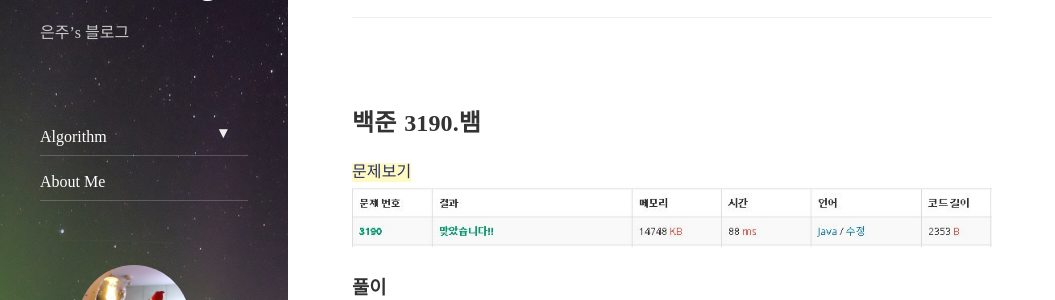
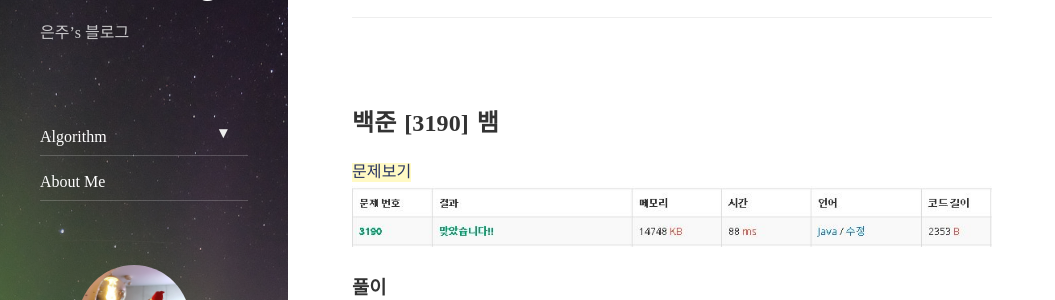
Before and after one commit to EunJu-Kang/EunJu-Kang.github.io, a Jekyll site: the page built from _posts/2020-01-17-algo-3190-뱀.md, in a window 1280 px wide and 900 px high. Shown: the part 139-439 px from the top of the window, without its empty margins (0-1055 px from the left). Built offline with Jekyll 4.4.1, drawn with Linux system fonts in a browser that asks for light colours; nearby versions of some CDN libraries.

```diff
--- a/_posts/2020-01-17-algo-3190-뱀.md
+++ b/_posts/2020-01-17-algo-3190-뱀.md
@@ -6,7 +6,7 @@ categories: Algorithm
 tags: BOJ
 ---
 
-## 백준 3190.뱀
+## 백준 [3190] 뱀
 [문제보기](https://www.acmicpc.net/problem/3190) <br>
 ![Alt text](/assets/img/baekjoon/3190.JPG)
 
```
